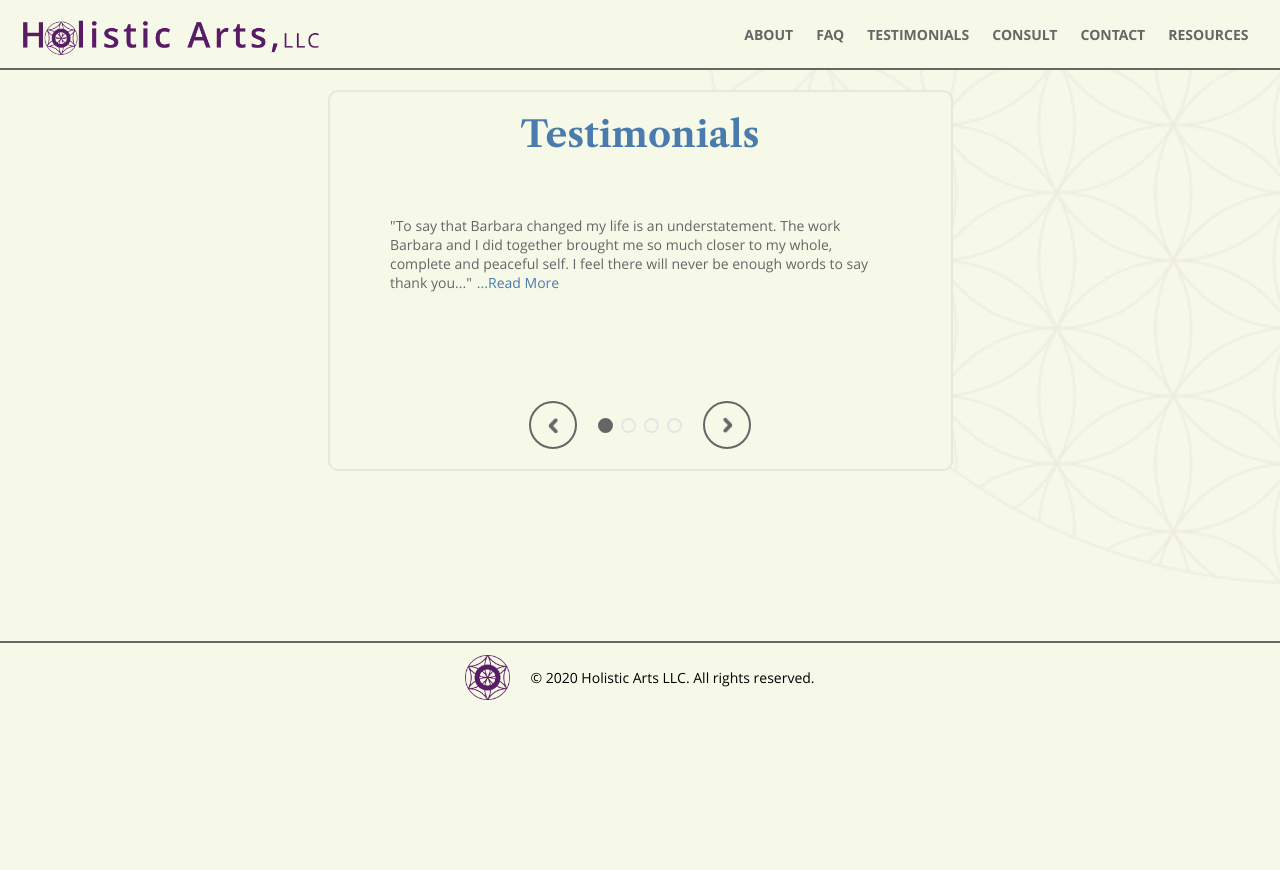
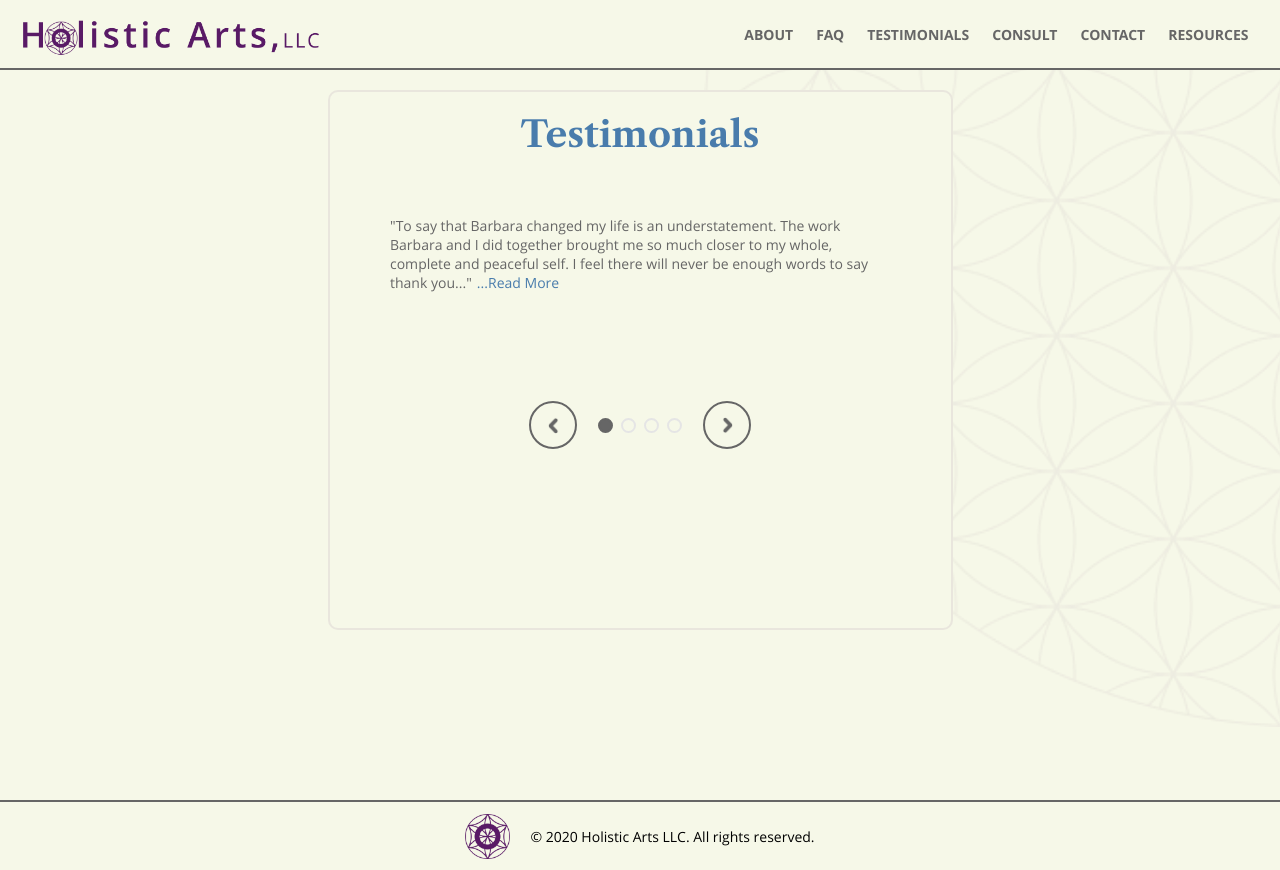
Before and after one commit to joe-gerhard/holistic-arts, a React (Create React App) app: page /testimonials in a window 1280 px wide. Before the commit the page ends 800 px from the top, so only its background shows below. Built offline with nearby package versions, Linux system fonts and the light colour scheme.

Commit message:
Update testimonials style

```diff
--- a/src/components/TestimonialSection/styles.ts
+++ b/src/components/TestimonialSection/styles.ts
@@ -6,7 +6,7 @@ import flowerOfLife from "../../images/FlowerOfLife.webp";
 const TestimonialSection = styled(Section)(
   ({ theme }: PropsWithTheme) => css`
     position: relative;
-    min-height: 200px;
+    min-height: calc(100vh - 70px);
     background-color: ${theme.secondary};
     display: flex;
     overflow: hidden;
```
